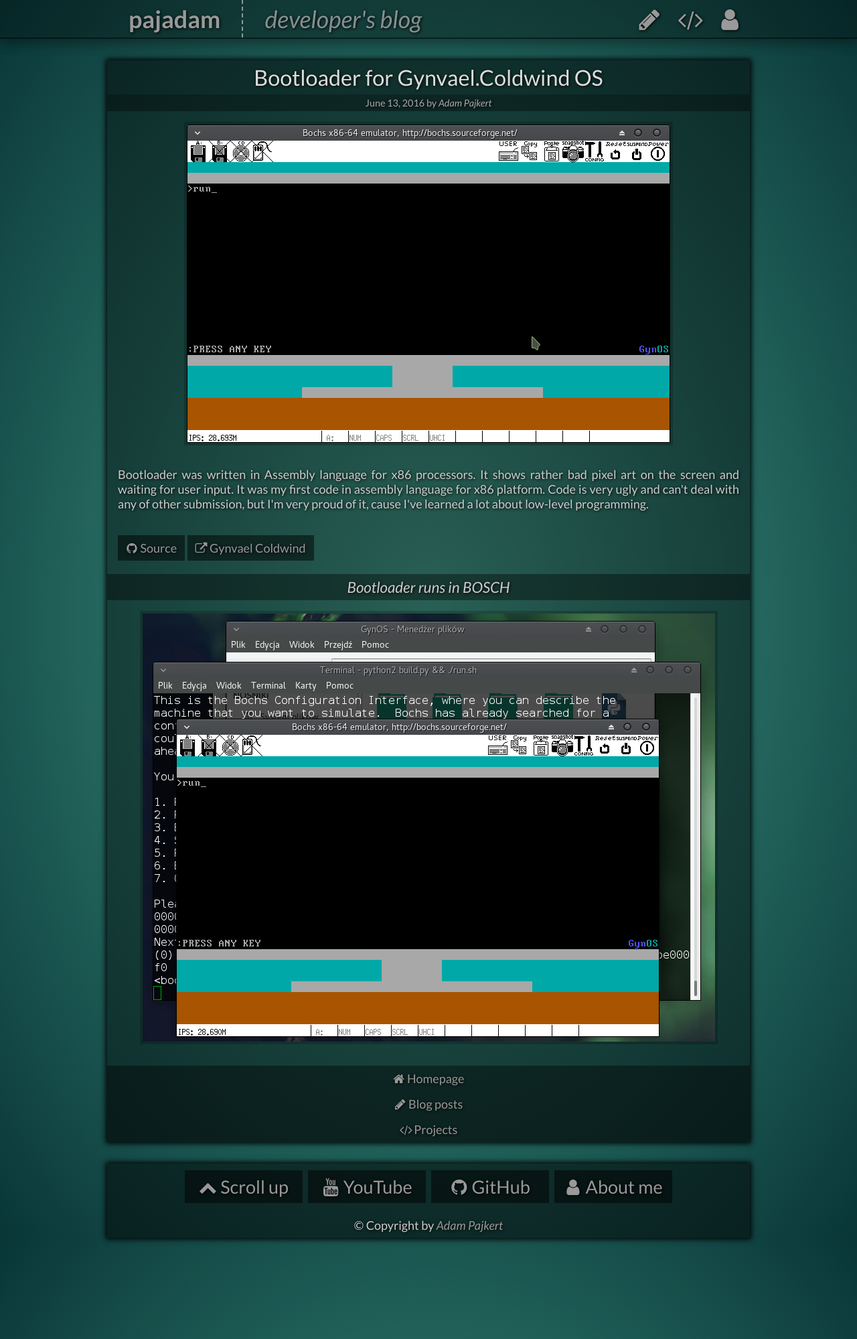
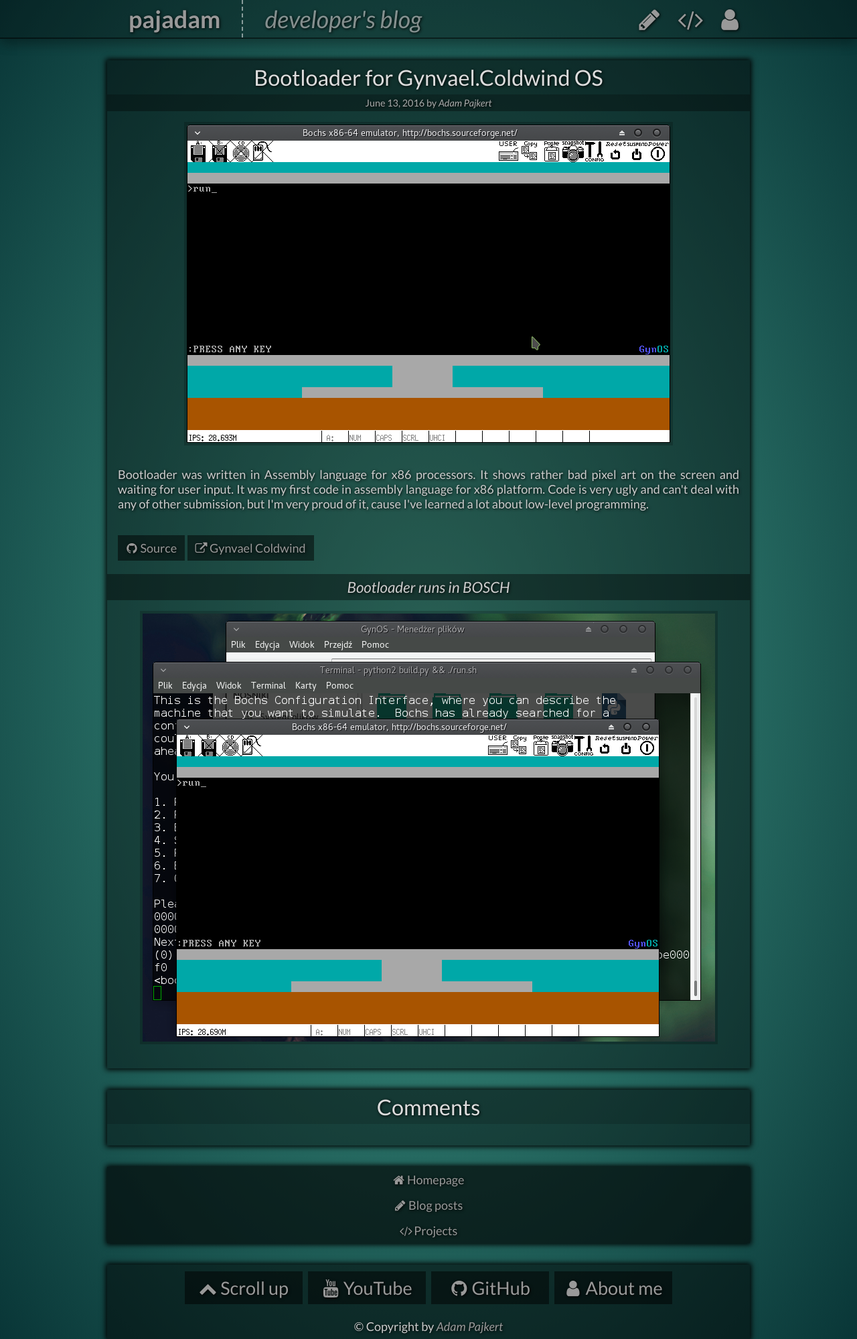
Before and after one commit to pajadam/blog.pajadam.me, a Jekyll site: the page built from _posts/projects/2016-06-13-Bootloader for Gynvael.Coldwind OS.markdown, in a window 1280 px wide. Shown: the whole page at 67% size. Built offline with Jekyll 4.4.1, drawn with Linux system fonts in a browser that asks for light colours; comment, search, counter and statistics services are not loaded.

Commit message:
Add comments handled by Disqus

```diff
--- a/_layouts/post.html
+++ b/_layouts/post.html
@@ -1,3 +1,5 @@
+---
+---
 <!DOCTYPE html>
 <html lang="en">
 
@@ -17,6 +19,7 @@
 
         <div class="content">
             <article>
+
               <div class="post">
                   <header>
                     <div class="title">{{ page.title }}</div>
@@ -26,14 +29,40 @@
                   <div class="text">
                     {{ content }}
                   </div>
+                  <div class="divider"></div>
+              </div>
 
-                  <footer>
-                    <a title="Home page" href="/" class="button icon-home"> Homepage</a>
-                    <a title="Blog posts" href="/posts/" class="button icon-blog"> Blog posts</a>
-                    <a title="Projects" href="/projects/" class="button icon-code"> Projects</a>
-                  </footer>
+              <article>
+                <div class="post">
+                    <div class="title">Comments</div>
 
-              </div>
+                    <div id="disqus_thread"></div>
+                    <script>
+                      var disqus_config = function () {
+                      this.page.url = "{{ site.url }}{{ page.url | replace:'index.html',''}}";
+                      this.page.identifier = "{{ site.url }}{{ page.url | replace:'index.html',''}}";
+                      };
+
+                      (function() {
+                        var d = document, s = d.createElement('script');
+                        s.src = 'https://blog-pajadam-me.disqus.com/embed.js';
+                        s.setAttribute('data-timestamp', +new Date());
+                        (d.head || d.body).appendChild(s);
+                      })();
+                    </script>
+                    <noscript>Please enable JavaScript to view the <a href="https://disqus.com/?ref_noscript">comments powered by Disqus.</a></noscript>
+                </div>
+
+              </article>
+
+              <footer>
+                <div class="post">
+                  <a title="Home page" href="/" class="button icon-home"> Homepage</a>
+                  <a title="Blog posts" href="/posts/" class="button icon-blog"> Blog posts</a>
+                  <a title="Projects" href="/projects/" class="button icon-code"> Projects</a>
+                </div>
+              </footer>
+
             </article>
         </div>
 
--- a/_sass/_base.scss
+++ b/_sass/_base.scss
@@ -33,6 +33,10 @@
     clear:both;
 }
 
+.divider{
+    padding: 10px 0px;
+}
+
 .post,
 .paginate,
 .footer{
--- a/_sass/_post.scss
+++ b/_sass/_post.scss
@@ -37,6 +37,7 @@
     text-align: center;
 }
 
+#disqus_thread,
 .post .text p{
     margin: 0px;
     padding: 16px;
@@ -120,6 +121,7 @@
         text-align: justify;
     }
 
+    .post.comments,
     .post .text p{
         padding: 12px;
     }
```
